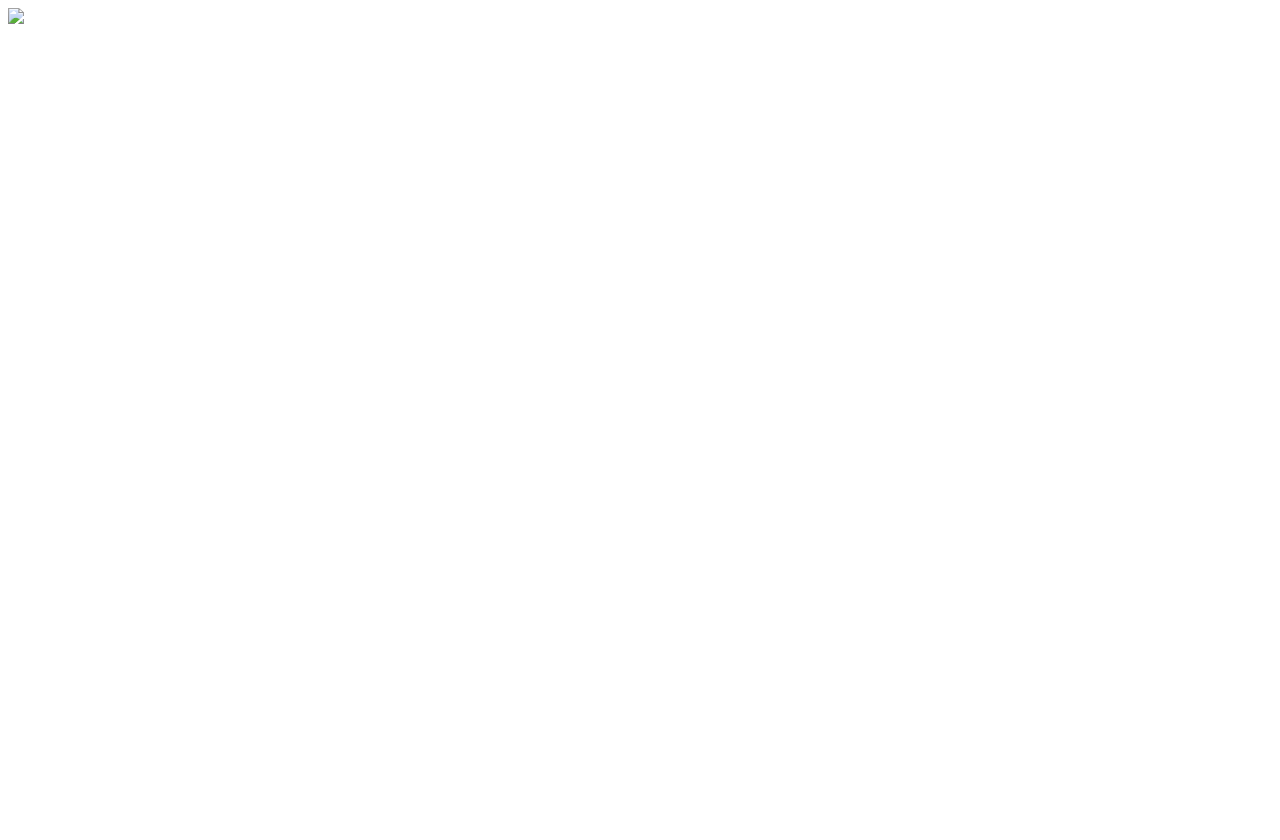
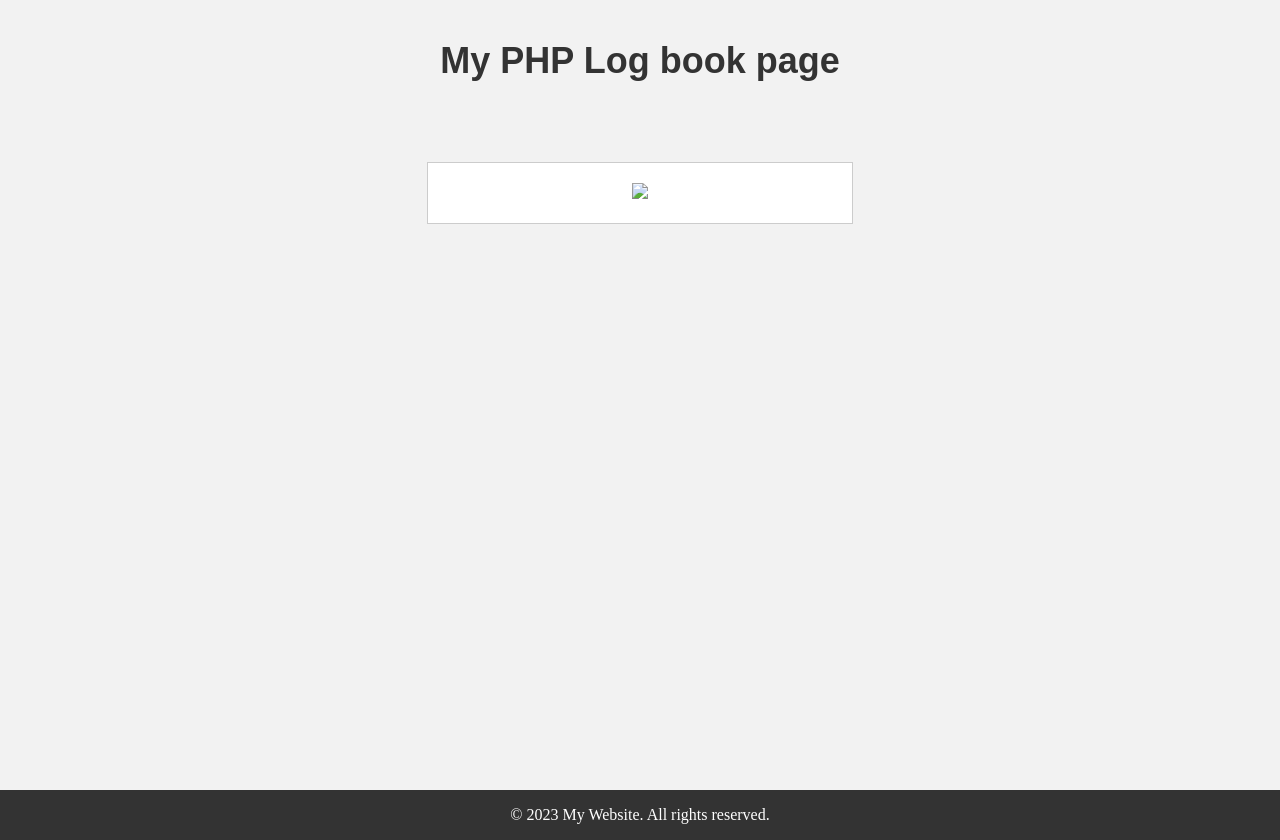
Before and after one commit to CO551-Open-Source-System/php-LogBook, a PHP site: page /displaymonster.php in a window 1280 px wide. Before the commit the page is almost empty. Before the commit the page ends 24 px from the top, so only its background shows below. Run offline with PHP 8.4, Linux system fonts and the light colour scheme; tables that the repository leaves empty or names only in its code hold one stand-in row (values such as "Sample post").

Commit message:
Update displaymonster.php

```diff
--- a/Week_7/Exercise 3/displaymonster.php
+++ b/Week_7/Exercise 3/displaymonster.php
@@ -1,9 +1,27 @@
+<!-- Sudath Nawagamuwage CO551-Open Source System LoogBook 6-->
+<!DOCTYPE html>
+<html>
+    <head>
+        <meta charset="utf-8">
+        <meta http-equiv="X-UA-Compatible" content="IE=edge">
+        <link rel="stylesheet" type="text/css" media="screen" href="stylesheet.css"/>
+        <title>PHP log book Sudath Nawagamuwage</title>
+    </head>
+    <body>
+        <div class="page-container">
+            <header>
+                <h1>My PHP Log book page</h1>
+            </header>
+            <div class="content-wrap">
+                <div class="container">
                     <?php
                       // Database connection file
                       $conn = mysqli_connect("localhost","sudath","test123","db2_monster");
 
+                      //Execute the SQL statement
                       $sql = "select id,name from monster;";
 
+                      // Execute sql statement
                       $result = mysqli_query($conn, $sql);
                       $row = mysqli_fetch_array($result);
 
@@ -11,3 +29,12 @@
 
                       mysqli_close($conn);
                     ?>
+                  </div>
+            </div>
+            <!-- footer -->
+            <footer class="footer">
+            <p>&copy; 2023 My Website. All rights reserved.</p>
+            </footer>
+        </div>
+    </body>
+</html>
```
Lines whose indentation alone changed are shown as unchanged.
